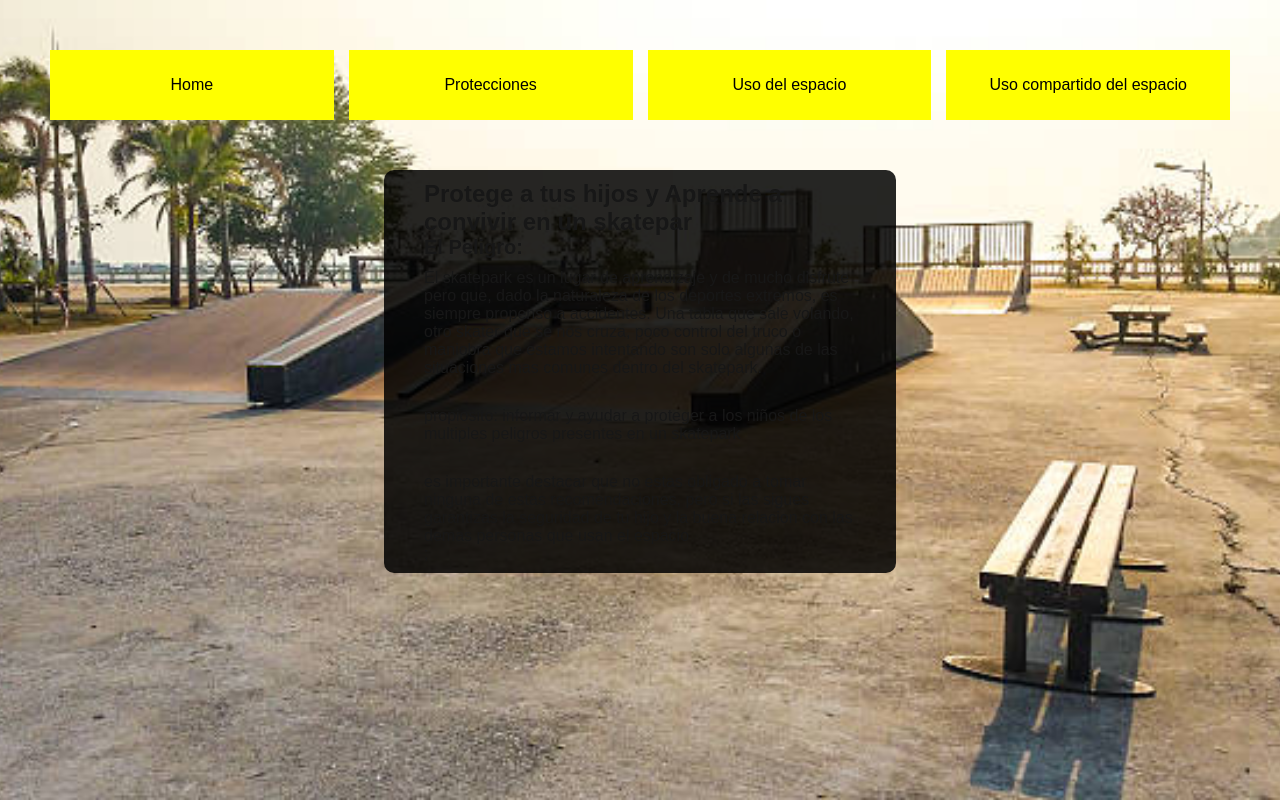
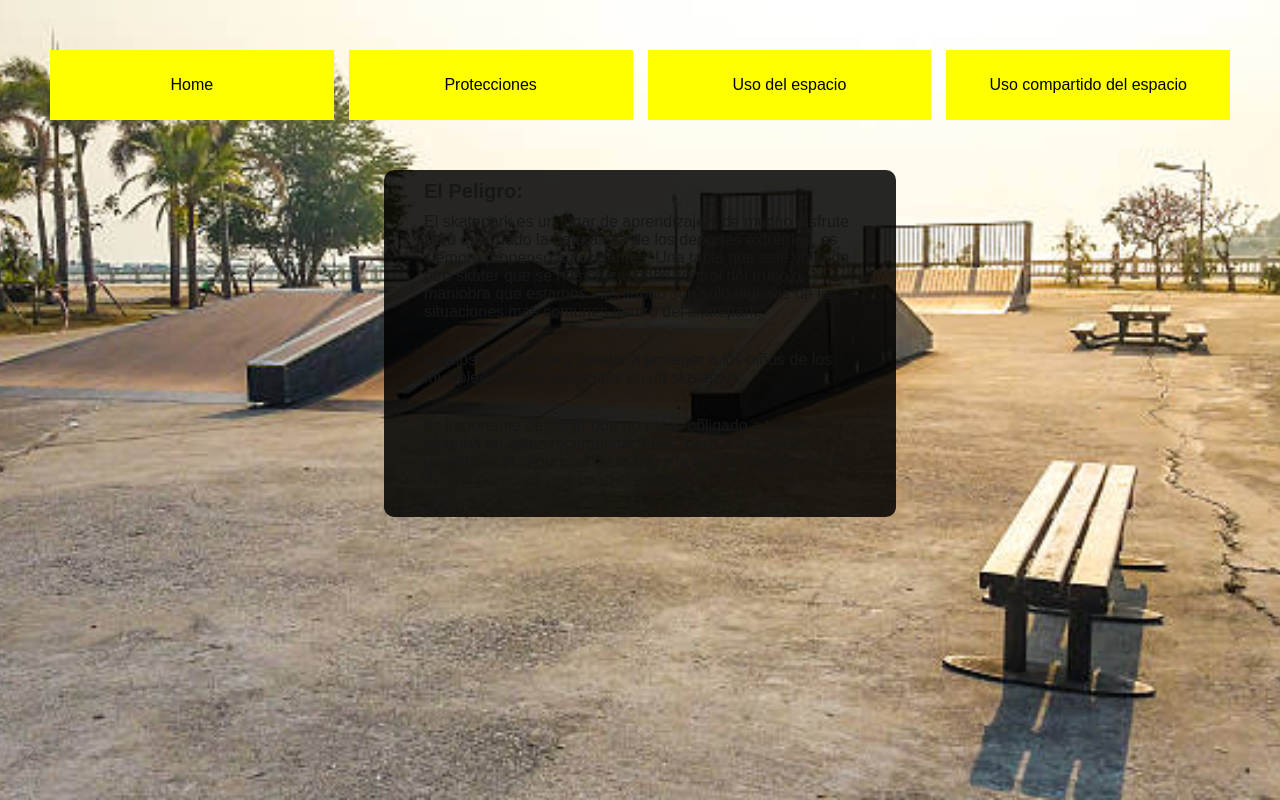
Before and after one commit to jgrandon/skatepark-info, a Next.js app: page / in a window 1280 px wide. Built offline with nearby package versions, Linux system fonts and the light colour scheme.

Commit message:
fix (home/danger): remove title

```diff
--- a/src/pages/home/danger.jsx
+++ b/src/pages/home/danger.jsx
@@ -2,9 +2,6 @@ import styles from "@/styles/Home.module.css";
 
 export default function Danger () {
     return <div>
-        <div className={styles.title}>
-            Protege a tus hijos y Aprende a convivir en un skatepar
-        </div>
         <div>
             <div className={styles.subtitle}>
             El Peligro:
```
